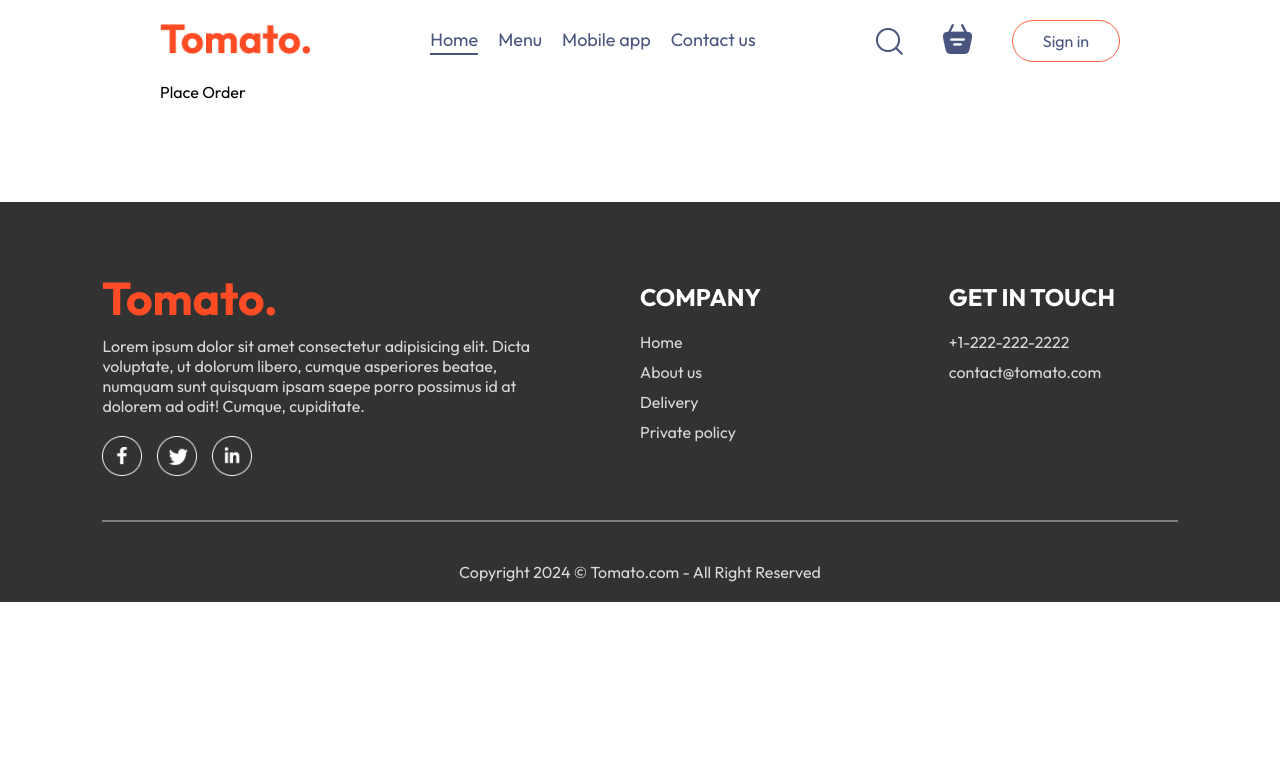
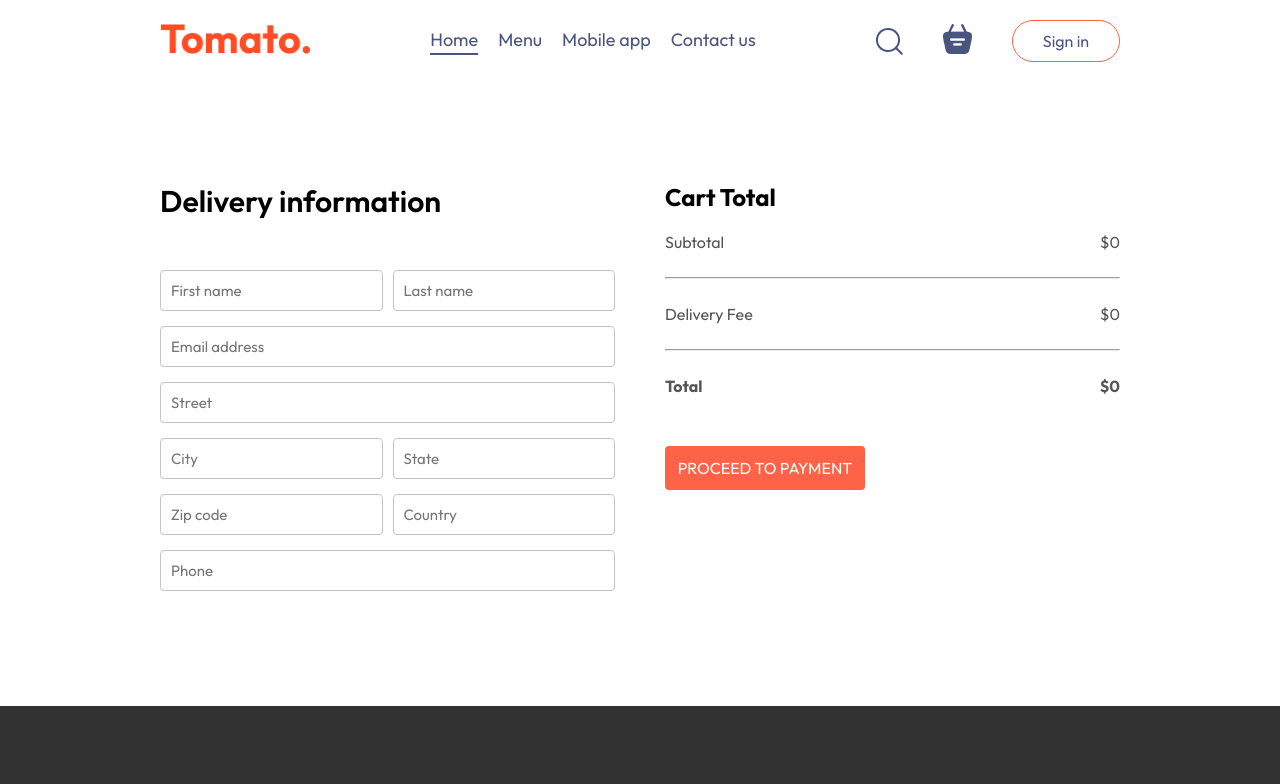
Before and after one commit to olyanya/react-food-delivery-website, a React (Vite) app: page /order in a window 1280 px wide. Shown: the top 784 px of the page. Built offline with nearby package versions, Linux system fonts and the light colour scheme.

Commit message:
feat: added PlaceOrder component & styles

```diff
--- a/src/pages/Cart/Cart.jsx
+++ b/src/pages/Cart/Cart.jsx
@@ -1,11 +1,13 @@
 import { useContext } from "react";
 import "./Cart.css";
 import { StoreContext } from "../../context/StoreContext";
+import { useNavigate } from "react-router-dom";
 
 const Cart = () => {
   const { cartItems, food_list, removeFromCart, getTotalCartAmount } =
     useContext(StoreContext);
 
+  const navigate = useNavigate();
   return (
     <div className="cart">
       <div className="cart-items">
@@ -19,7 +21,7 @@
         </div>
         <br />
         <hr />
-        {food_list.map((item, index) => {
+        {food_list.map((item) => {
           if (cartItems[item._id] > 0) {
             return (
               <div key={item._id}>
@@ -49,14 +51,16 @@
           <hr />
           <div className="cart-total-details">
             <p>Delivery Fee</p>
-            <p>${2}</p>
+            <p>${getTotalCartAmount() === 0 ? 0 : 2}</p>
           </div>
           <hr />
           <div className="cart-total-details">
-            <p>Total</p>
-            <p>${getTotalCartAmount() + 2}</p>
+            <b>Total</b>
+            <b>${getTotalCartAmount() === 0 ? 0 : getTotalCartAmount() + 2}</b>
           </div>
-          <button>PROCEED TO CHECKOUT</button>
+          <button onClick={() => navigate("/order")}>
+            PROCEED TO CHECKOUT
+          </button>
         </div>
         <div className="cart-promocode">
           <div>
--- a/src/pages/PlaceOrder/PlaceOrder.css
+++ b/src/pages/PlaceOrder/PlaceOrder.css
@@ -0,0 +1,42 @@
+.place-order {
+  display: flex;
+  align-items: start;
+  justify-content: space-between;
+  gap: 50px;
+  margin-top: 100px;
+}
+
+.place-order-left {
+  width: 100%;
+  max-width: max(30%, 500px);
+}
+
+.place-order-left .title {
+  font-size: 30px;
+  font-weight: 600;
+  margin-bottom: 50px;
+}
+
+.place-order-left input {
+  margin-bottom: 15px;
+  width: 100%;
+  padding: 10px;
+  border: 1px solid #c5c5c5;
+  border-radius: 4px;
+  outline-color: tomato;
+  font-size: 15px;
+}
+
+.place-order-left .multi-fields {
+  display: flex;
+  gap: 10px;
+}
+
+.place-order-right {
+  width: 100%;
+  max-width: max(40%, 500px);
+}
+
+.place-order .cart-total button {
+  margin-top: 30px;
+}
--- a/src/pages/PlaceOrder/PlaceOrder.jsx
+++ b/src/pages/PlaceOrder/PlaceOrder.jsx
@@ -1,7 +1,52 @@
+import { useContext } from "react";
 import "./PlaceOrder.css";
+import { StoreContext } from "../../context/StoreContext";
 
 const PlaceOrder = () => {
-  return <div>Place Order</div>;
+  const { getTotalCartAmount } = useContext(StoreContext);
+
+  return (
+    <form className="place-order">
+      <div className="place-order-left">
+        <p className="title">Delivery information</p>
+        <div className="multi-fields">
+          <input type="text" placeholder="First name" />
+          <input type="text" placeholder="Last name" />
+        </div>
+        <input type="email" placeholder="Email address" />
+        <input type="text" placeholder="Street" />
+        <div className="multi-fields">
+          <input type="text" placeholder="City" />
+          <input type="text" placeholder="State" />
+        </div>
+        <div className="multi-fields">
+          <input type="text" placeholder="Zip code" />
+          <input type="text" placeholder="Country" />
+        </div>
+        <input type="text" placeholder="Phone" />
+      </div>
+      <div className="place-order-right">
+        <div className="cart-total">
+          <h2>Cart Total</h2>
+          <div className="cart-total-details">
+            <p>Subtotal</p>
+            <p>${getTotalCartAmount()}</p>
+          </div>
+          <hr />
+          <div className="cart-total-details">
+            <p>Delivery Fee</p>
+            <p>${getTotalCartAmount() === 0 ? 0 : 2}</p>
+          </div>
+          <hr />
+          <div className="cart-total-details">
+            <b>Total</b>
+            <b>${getTotalCartAmount() === 0 ? 0 : getTotalCartAmount() + 2}</b>
+          </div>
+          <button>PROCEED TO PAYMENT</button>
+        </div>
+      </div>
+    </form>
+  );
 };
 
 export default PlaceOrder;
```
